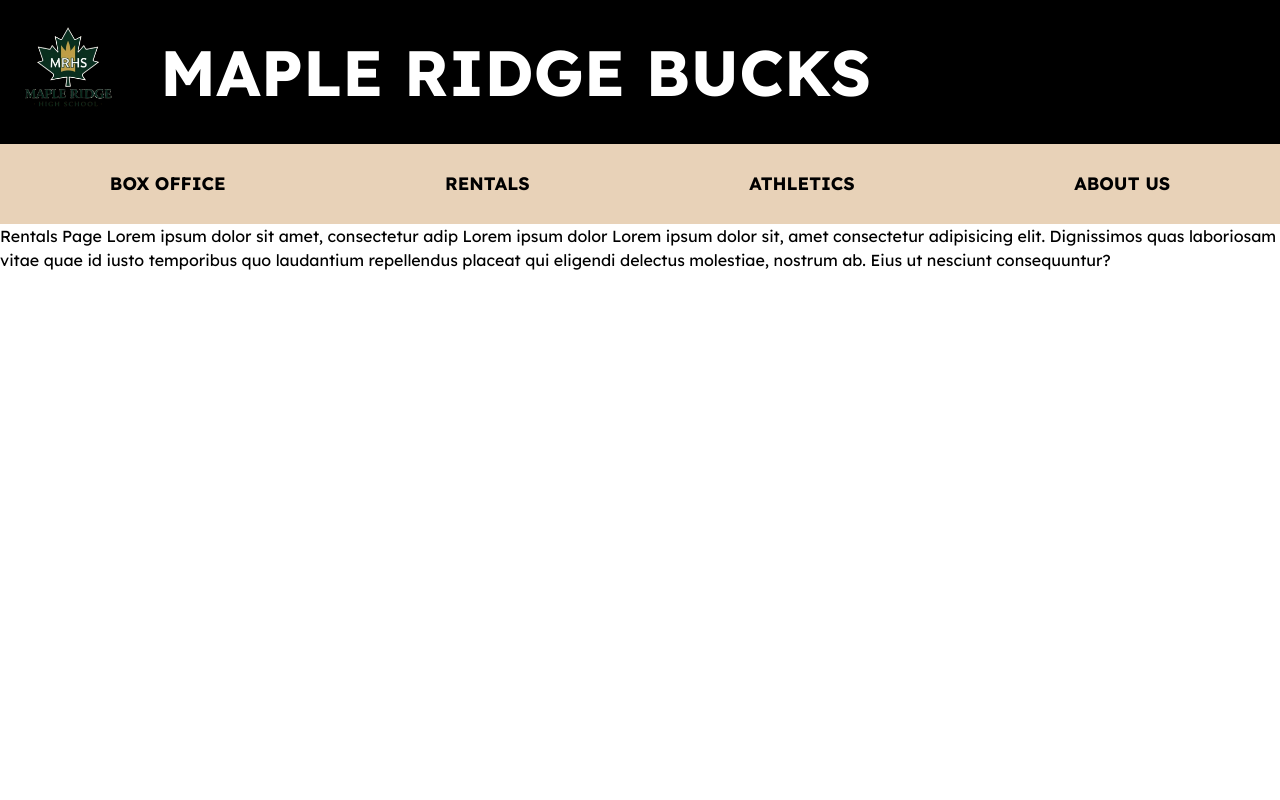
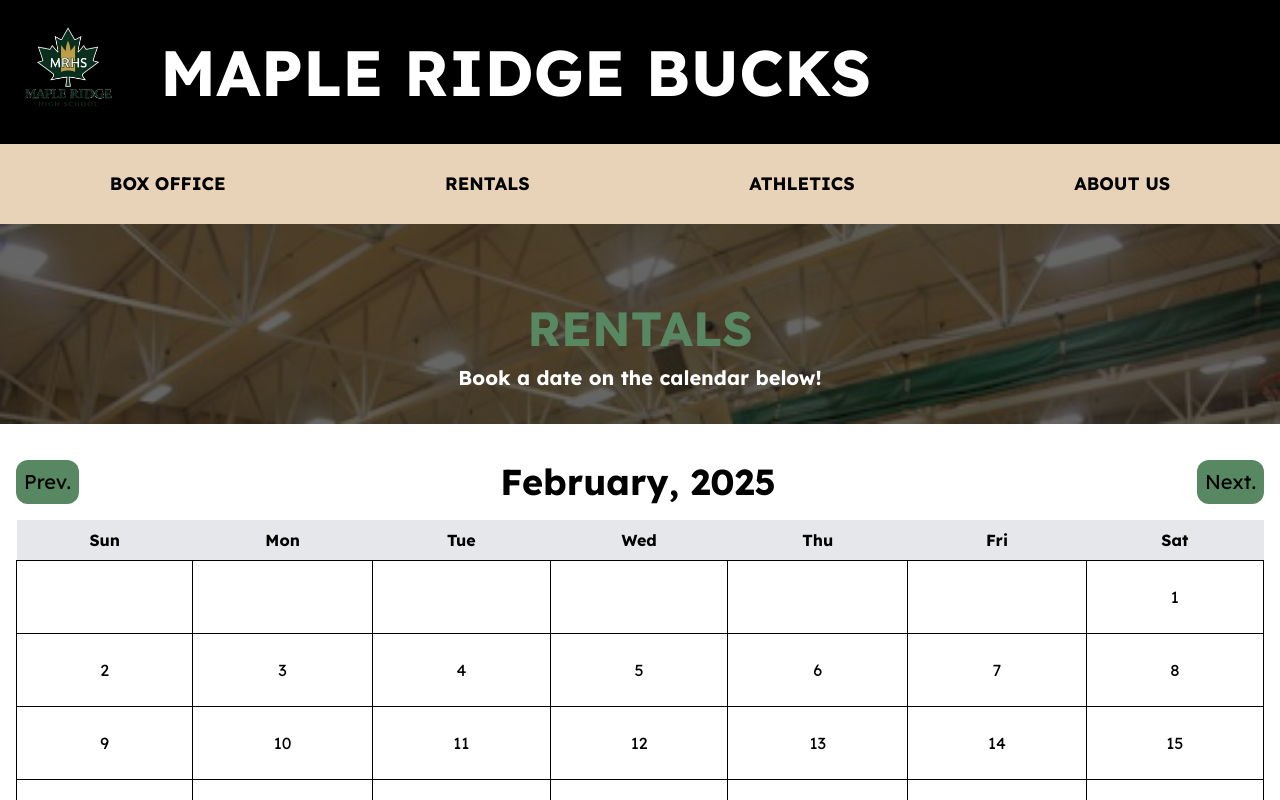
Before and after one commit to UniqueCode3691/FBLA-Website, a React (Vite) app: page /rentals in a window 1280 px wide. Shown: the top 800 px of the page. Built offline with nearby package versions, Linux system fonts and the light colour scheme.

Commit message:
Rentals Page donezo

```diff
--- a/src/pages/BoxOffice.jsx
+++ b/src/pages/BoxOffice.jsx
@@ -1,10 +1,19 @@
 import Header from './components/Header.jsx';
+import Footer from './components/Footer.jsx';
+import gymImage from "../assets/gym.png"
 
 export default function BoxOffice() {
     return (
         <>
             <Header />
-            <h1>Box Office Page</h1>
+            <div className="flex">
+                <div className="w-full h-50 bg-cover flex flex-col items-center" style={{ backgroundImage: `url(${gymImage})` }}>
+                    <div className="relative top-0 right-0 inset-0 w-full h-50 bg-black opacity-60"></div>
+                    <h1 className="relative top-0 right-0 h-90 text-5xl -mt-30 text-center font-bold text-maplegreen">RENTALS</h1>
+                    <p className="relative top-0 right-0 -mt-75 sm:mx-15 text-center text-xl font-bold text-white ">Book a date on the calendar below!</p>
+                </div>
+            </div>
+            <Footer />
         </>
     )
 }
--- a/src/pages/Home.jsx
+++ b/src/pages/Home.jsx
@@ -14,14 +14,14 @@
                     <div className="relative top-0 right-0 inset-0 w-full h-90 bg-black opacity-60"></div>
                     <h1 className="relative top-0 right-0 h-90 text-5xl -mt-80 text-center font-bold text-maplegreen">MRHS ARENA</h1>
                     <p className="relative top-0 right-0 -mt-60 sm:mx-15 text-center text-xl text-white ">Boasting 3,500 seats, Maple Ridge Arena is the perfect venue for sports, shows, and more. <span className="font-bold">Book a reservation for your event today!</span></p>
-                    <Link className="relative top-0 right-0 mt-1 sm:mt-15 py-1 px-3 bg-maplegreen rounded-xl border-4 border-mapleorange hover:cursor-pointer transition-transform duration-300 ease-in-out transform hover:scale-110 text-white text-xl" to="/rentals">RENTALS & DATES</Link>
+                    <Link className="mb-2 relative top-0 right-0 mt-1 sm:mt-15 py-1 px-3 bg-maplegreen rounded-xl border-4 border-mapleorange hover:cursor-pointer transition-transform duration-300 ease-in-out transform hover:scale-110 text-white text-xl" to="/rentals">RENTALS & DATES</Link>
                 </div>
             </div>
             <div className="flex bg-amber-100">
                 <div className="w-full flex flex-col items-center">
                     <h1 className="mt-10 sm:mt-25 text-5xl text-mapleorange font-bold">EVENTS</h1>
                     <p className="mt-5 mx-5 text-center text-xl sm:mx-15">Being home to the Maple Ridge Bucks, this stadium is bound for greatness, with or without the ball.<span className="font-bold"> Witness it for yourself by getting a ticket to one of our events!</span></p>
-                    <Link className="text-maplered text-xl mt-5 sm:mt-15 py-1 px-3 bg-mapletan rounded-xl border-4 border-mapleorange hover:cursor-pointer transition-transform duration-300 ease-in-out transform hover:scale-110" to="/box-office">BOOK A TICKET</Link>
+                    <Link className="mb-2 text-maplered text-xl mt-5 sm:mt-15 py-1 px-3 bg-mapletan rounded-xl border-4 border-mapleorange hover:cursor-pointer transition-transform duration-300 ease-in-out transform hover:scale-110" to="/box-office">BOOK A TICKET</Link>
                 </div>
                 <img src={ballImage} alt="Ball Image" className="hidden sm:block h-8/10 w-8/10 my-10 mr-10 rounded-2xl"/>
             </div>
@@ -30,7 +30,7 @@
                 <div className="w-full flex flex-col items-center">
                     <h1 className="mt-10 sm:mt-25 text-5xl text-black font-bold">ATHLETICS</h1>
                     <p className="mt-5 mx-5 text-center text-xl sm:mx-15">Our Bucks dominate the court in a multitude of sports such as basketball and volleyball. <span className="font-bold">Learn more about them.</span></p>
-                    <Link className="text-white text-xl mt-5 sm:mt-15 py-1 px-3 bg-maplegreen rounded-xl border-4 border-mapleorange hover:cursor-pointer transition-transform duration-300 ease-in-out transform hover:scale-110" to="/box-office">LEARN MORE</Link>
+                    <Link className="mb-2 text-white text-xl mt-5 sm:mt-15 py-1 px-3 bg-maplegreen rounded-xl border-4 border-mapleorange hover:cursor-pointer transition-transform duration-300 ease-in-out transform hover:scale-110" to="/athletics">LEARN MORE</Link>
                 </div>
             </div>
             <Footer />
--- a/src/pages/Rentals.jsx
+++ b/src/pages/Rentals.jsx
@@ -1,10 +1,113 @@
-import Header from './components/Header.jsx';
+import Header from './components/Header.jsx'
+import Footer from './components/Footer.jsx'
+import gymImage from "../assets/gym.png"
+import { Link } from "react-router-dom"
+import React from "react"
 
 export default function Rentals() {
+    const [currentDate, setCurrentDate] = React.useState(new Date());
+    const currentMonth = currentDate.getMonth();
+    const currentYear = currentDate.getFullYear();
+    const firstDayOfMonth = new Date(currentYear, currentMonth, 1).getDay();
+    const totalDaysInMonth = new Date(currentYear, currentMonth + 1, 0).getDate();
+    const daysArray = [];
+    const [bounce, setBounce] = React.useState(false);
+    for (let i = 0; i < firstDayOfMonth; i++) {
+        daysArray.push(null); // Empty days before the first day
+    }
+    for (let i = 1; i <= totalDaysInMonth; i++) {
+        daysArray.push(i);
+    }
+    const weeks = [];
+    for (let i = 0; i < daysArray.length; i += 7) {
+        weeks.push(daysArray.slice(i, i + 7));
+    }
+    const prevMonth = () => {
+        const newMonth = currentMonth === 0 ? 11 : currentMonth - 1;
+        const newYear = currentMonth === 0 ? currentYear - 1 : currentYear;
+        setCurrentDate(new Date(newYear, newMonth, 1));
+    };
+    const nextMonth = () => {
+        const newMonth = currentMonth === 11 ? 0 : currentMonth + 1;
+        const newYear = currentMonth === 11 ? currentYear + 1 : currentYear;
+        setCurrentDate(new Date(newYear, newMonth, 1));
+    };
+    const monthNames = [
+        'January', 'February', 'March', 'April', 'May', 'June',
+        'July', 'August', 'September', 'October', 'November', 'December',
+    ];
+
+    const targetRef = React.useRef(null);
+
+    const scrollToSection = () => {
+        if (targetRef.current) {
+          targetRef.current.scrollIntoView({
+            behavior: 'smooth',
+            block: 'start',
+          });
+        }
+        setBounce(true);
+        setTimeout(() => {
+            setBounce(false);
+        }, 2500)
+      };
+
     return (
         <>
             <Header />
-            <h1>Rentals Page Lorem ipsum dolor sit amet, consectetur adip Lorem ipsum dolor Lorem ipsum dolor sit, amet consectetur adipisicing elit. Dignissimos quas laboriosam vitae quae id iusto temporibus quo laudantium repellendus placeat qui eligendi delectus molestiae, nostrum ab. Eius ut nesciunt consequuntur?</h1>
+            <div className="flex">
+                <div className="w-full h-50 bg-cover flex flex-col items-center" style={{ backgroundImage: `url(${gymImage})` }}>
+                    <div className="relative top-0 right-0 inset-0 w-full h-50 bg-black opacity-60"></div>
+                    <h1 className="relative top-0 right-0 h-90 text-5xl -mt-30 text-center font-bold text-maplegreen">RENTALS</h1>
+                    <p className="relative top-0 right-0 -mt-75 sm:mx-15 text-center text-xl font-bold text-white ">Book a date on the calendar below!</p>
+                </div>
+            </div>
+            <div className="w-full mx-auto p-4 mt-5">
+                <div className="flex justify-between items-center mb-4">
+                    <button onClick={prevMonth} className="sm:text-xl p-2 bg-maplegreen rounded-xl hover:bg-green-900">
+                        Prev.
+                    </button>
+                    <h2 className="text-xl sm:text-4xl font-bold">
+                        {monthNames[currentMonth]}, {currentYear}
+                    </h2>
+                    <button onClick={nextMonth} className="sm:text-xl p-2 bg-maplegreen rounded-xl hover:bg-green-900">
+                        Next.
+                    </button>
+                </div>
+
+                <table className="w-full table-auto border-collapse">
+                    <thead>
+                        <tr className="bg-gray-200">
+                            <th className="p-2 text-center">Sun</th>
+                            <th className="p-2 text-center">Mon</th>
+                            <th className="p-2 text-center">Tue</th>
+                            <th className="p-2 text-center">Wed</th>
+                            <th className="p-2 text-center">Thu</th>
+                            <th className="p-2 text-center">Fri</th>
+                            <th className="p-2 text-center">Sat</th>
+                        </tr>
+                    </thead>
+                    <tbody>
+                        {weeks.map((week, index) => (
+                            <tr key={index}>
+                            {week.map((day, i) => (
+                                <td key={i} className="p-4 text-center border hover:bg-gray-300">
+                                    <button onClick={scrollToSection} className='w-full h-full'>
+                                        {day ? (
+                                            <span className="block p-2 rounded-full">{day}</span>
+                                        ) : (
+                                            <span className="block p-2 opacity-0">-</span>
+                                        )}
+                                    </button>
+                                </td>
+                            ))}
+                            </tr>
+                        ))}
+                    </tbody>
+                </table>
+            </div>
+            <p ref={targetRef} className={`my-10 text-xl font-bold text-center z-50 ${bounce ? 'bg-mapletan animate-bounce' : ''}`}>Found the date you want? Head to <Link to="/about-us" className='text-maplegreen hover:text-green-950 underline hover:cursor-pointer'>About Us</Link> for contact info and call to lock in your date.</p>
+            <Footer />
         </>
     )
 }
```
